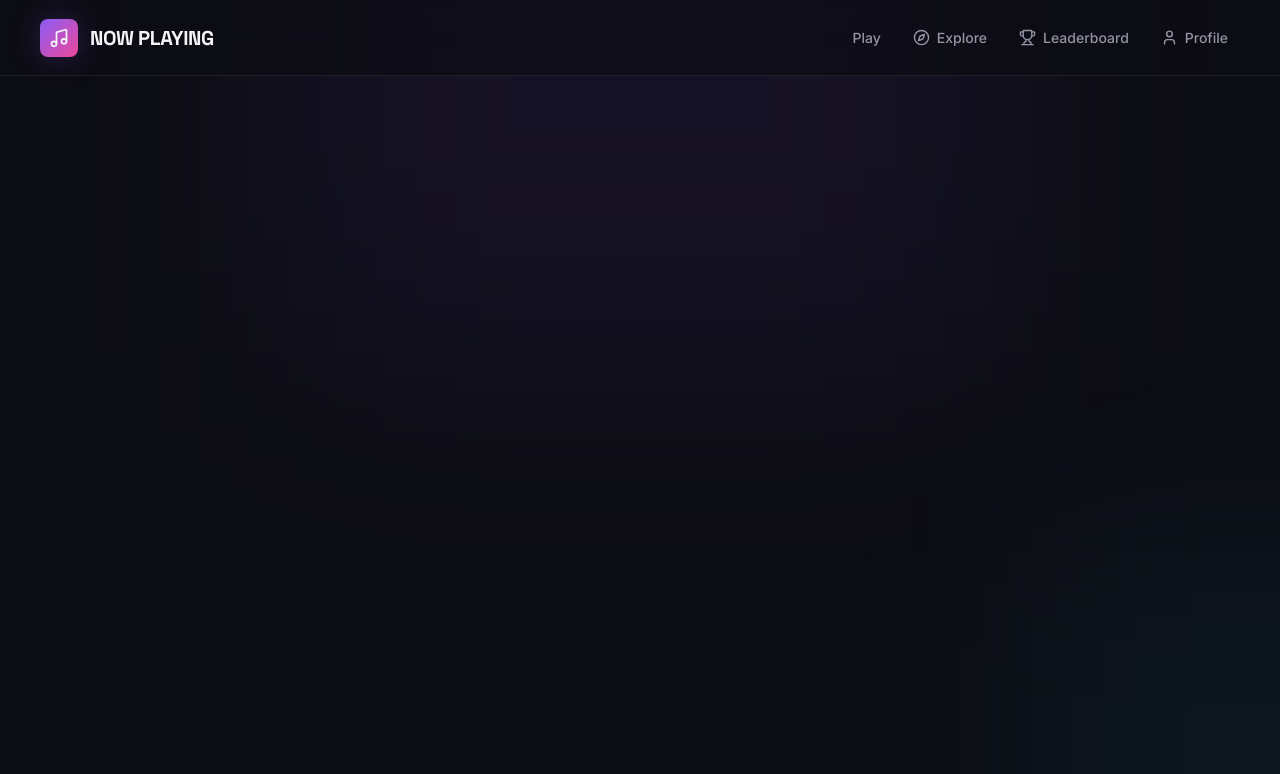
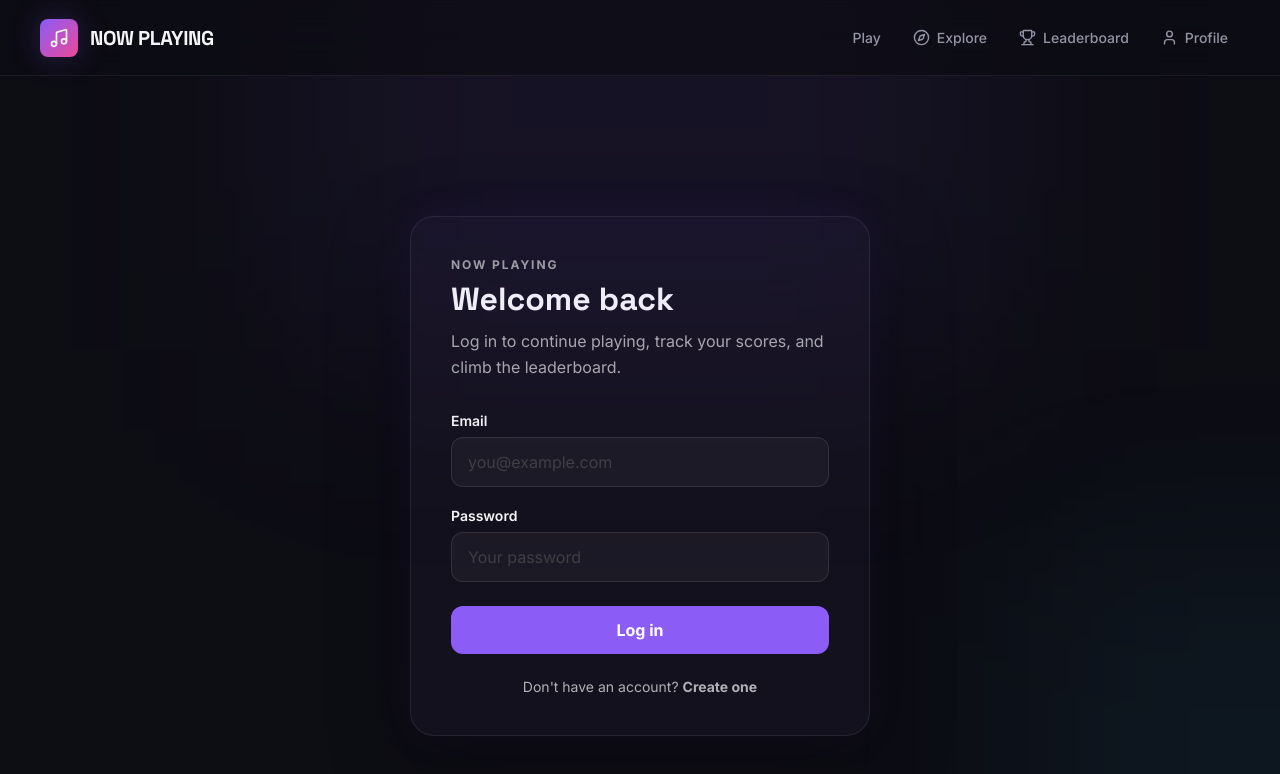
Before and after one commit to PhiLouGii/now-playing, a React (Vite) app: page /login in a window 1280 px wide. Shown: the top 774 px of the page. Built offline with nearby package versions, Linux system fonts and the light colour scheme; no server answers.

Commit message:
feat: add Login component for user authentication

```diff
--- /dev/null
+++ b/src/pages/Auth/Login.tsx
@@ -0,0 +1,208 @@
+import { useState } from 'react'
+import {
+  signInWithEmailAndPassword,
+} from 'firebase/auth'
+import {
+  Link,
+  useNavigate,
+} from 'react-router-dom'
+
+import { auth } from '../../config/firebase'
+import './Auth.css'
+
+function Login() {
+  const navigate = useNavigate()
+
+  const [email, setEmail] = useState('')
+  const [password, setPassword] = useState('')
+
+  const [error, setError] = useState('')
+  const [loading, setLoading] = useState(false)
+
+  async function handleSubmit(
+    event: React.FormEvent<HTMLFormElement>,
+  ) {
+    event.preventDefault()
+
+    setError('')
+
+    const trimmedEmail = email.trim()
+
+    if (!trimmedEmail) {
+      setError('Please enter your email address.')
+      return
+    }
+
+    if (!password) {
+      setError('Please enter your password.')
+      return
+    }
+
+    try {
+      setLoading(true)
+
+      const userCredential =
+        await signInWithEmailAndPassword(
+          auth,
+          trimmedEmail,
+          password,
+        )
+
+      console.log(
+        'LOGIN SUCCESS:',
+        userCredential.user.uid,
+      )
+
+      navigate('/')
+    } catch (err: unknown) {
+      console.error(
+        'LOGIN ERROR:',
+        err,
+      )
+
+      if (
+        typeof err === 'object' &&
+        err !== null &&
+        'code' in err
+      ) {
+        const firebaseError = err as {
+          code: string
+        }
+
+        console.error(
+          'Firebase error code:',
+          firebaseError.code,
+        )
+
+        switch (firebaseError.code) {
+          case 'auth/invalid-credential':
+            setError(
+              'Incorrect email or password.',
+            )
+            break
+
+          case 'auth/user-not-found':
+            setError(
+              'No account was found with this email.',
+            )
+            break
+
+          case 'auth/wrong-password':
+            setError(
+              'Incorrect email or password.',
+            )
+            break
+
+          case 'auth/invalid-email':
+            setError(
+              'Please enter a valid email address.',
+            )
+            break
+
+          case 'auth/too-many-requests':
+            setError(
+              'Too many attempts. Please try again later.',
+            )
+            break
+
+          default:
+            setError(
+              'Something went wrong. Please try again.',
+            )
+        }
+      } else {
+        setError(
+          'Something went wrong. Please try again.',
+        )
+      }
+    } finally {
+      setLoading(false)
+    }
+  }
+
+  return (
+    <main className="auth-page">
+      <section className="auth-card">
+        <div className="auth-header">
+          <p className="auth-eyebrow">
+            NOW PLAYING
+          </p>
+
+          <h1>Welcome back</h1>
+
+          <p>
+            Log in to continue playing,
+            track your scores, and climb
+            the leaderboard.
+          </p>
+        </div>
+
+        <form
+          className="auth-form"
+          onSubmit={handleSubmit}
+        >
+          <div className="auth-field">
+            <label htmlFor="email">
+              Email
+            </label>
+
+            <input
+              id="email"
+              type="email"
+              value={email}
+              onChange={(event) =>
+                setEmail(event.target.value)
+              }
+              placeholder="you@example.com"
+              autoComplete="email"
+              disabled={loading}
+            />
+          </div>
+
+          <div className="auth-field">
+            <label htmlFor="password">
+              Password
+            </label>
+
+            <input
+              id="password"
+              type="password"
+              value={password}
+              onChange={(event) =>
+                setPassword(event.target.value)
+              }
+              placeholder="Your password"
+              autoComplete="current-password"
+              disabled={loading}
+            />
+          </div>
+
+          {error && (
+            <p className="auth-error">
+              {error}
+            </p>
+          )}
+
+          <button
+            type="submit"
+            className="auth-submit"
+            disabled={loading}
+          >
+            {loading
+              ? 'Logging in...'
+              : 'Log in'}
+          </button>
+        </form>
+
+        <p className="auth-switch">
+          Don't have an account?{' '}
+          <Link to="/signup">
+            Create one
+          </Link>
+        </p>
+      </section>
+    </main>
+  )
+}
+
+export default Login
--- a/src/routes/AppRoutes.tsx
+++ b/src/routes/AppRoutes.tsx
@@ -12,6 +12,7 @@ import YearGame from '../pages/YearGame/YearGame'
 import DailyChallenge from '../pages/DailyChallenge/DailyChallenge'
 import DailyChallengeResults from '../pages/DailyChallenge/DailyChallengeResults'
 import SignUp from '../pages/Auth/SignUp'
+import Login from '../pages/Auth/Login'
 
 function AppRoutes() {
   return (
@@ -37,6 +38,7 @@ function AppRoutes() {
       />
       <Route path="/profile" element={<Profile />} />
       <Route path="/signup" element={<SignUp />} />
+      <Route path="/login" element={<Login />} />
     </Routes>
   )
 }
```
